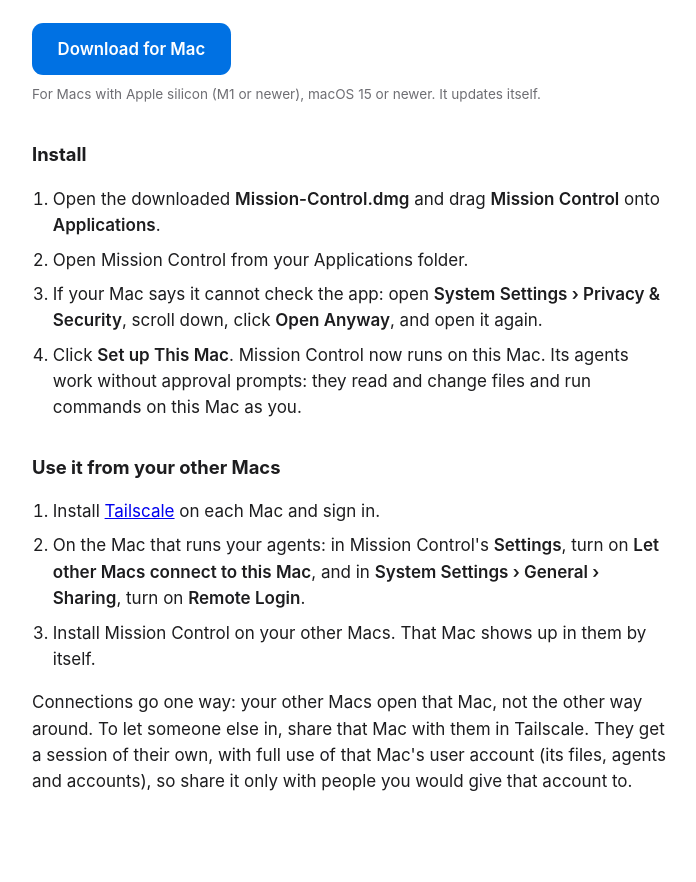
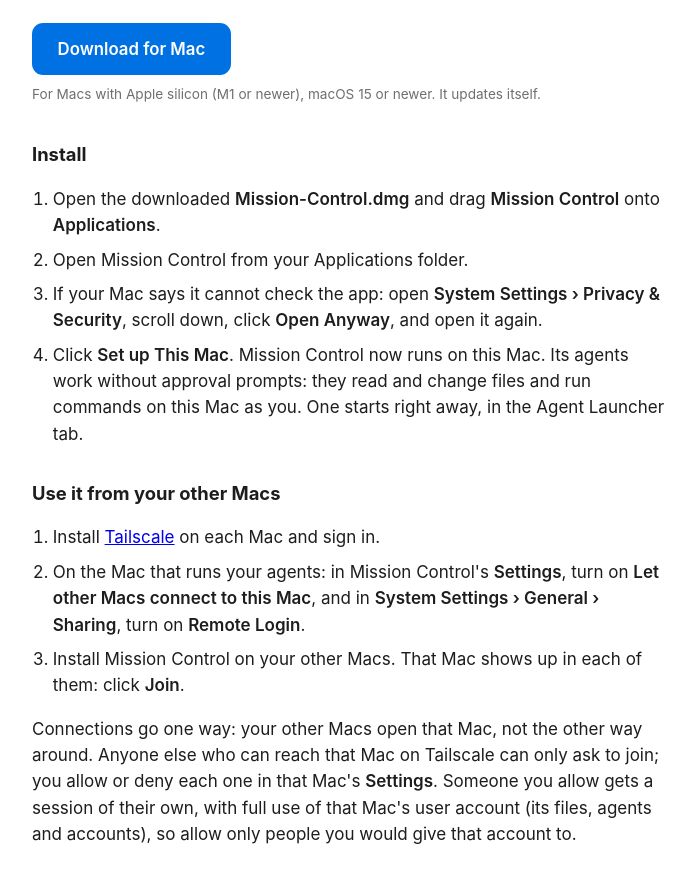
Before and after one commit to KaufNation/mission-control-app, a plain HTML site: page index.html in a window 1280 px wide. Shown: the part 154-1036 px from the top of the page, without its empty margins (288-984 px from the left). Before the commit the page ends 1013 px from the top, so only its background shows below. Drawn offline with Linux system fonts and the light colour scheme.

Commit message:
Download page: Join and Allow

```diff
--- a/index.html
+++ b/index.html
@@ -20,7 +20,7 @@ b{font-weight:600}
 <li>If your Mac says it cannot check the app: open <b>System Settings › Privacy &amp; Security</b>, scroll down, click
 <b>Open Anyway</b>, and open it again.</li>
 <li>Click <b>Set up This Mac</b>. Mission Control now runs on this Mac. Its agents work without approval prompts: they read
-and change files and run commands on this Mac as you.</li>
+and change files and run commands on this Mac as you. One starts right away, in the Agent Launcher tab.</li>
 </ol>
 
 <h2>Use it from your other Macs</h2>
@@ -28,9 +28,10 @@ and change files and run commands on this Mac as you.</li>
 <li>Install <a href="https://tailscale.com/download/mac">Tailscale</a> on each Mac and sign in.</li>
 <li>On the Mac that runs your agents: in Mission Control's <b>Settings</b>, turn on <b>Let other Macs connect to this Mac</b>,
 and in <b>System Settings › General › Sharing</b>, turn on <b>Remote Login</b>.</li>
-<li>Install Mission Control on your other Macs. That Mac shows up in them by itself.</li>
+<li>Install Mission Control on your other Macs. That Mac shows up in each of them: click <b>Join</b>.</li>
 </ol>
-<p>Connections go one way: your other Macs open that Mac, not the other way around. To let someone else in, share that Mac
-with them in Tailscale. They get a session of their own, with full use of that Mac's user account (its files, agents
-and accounts), so share it only with people you would give that account to.</p>
+<p>Connections go one way: your other Macs open that Mac, not the other way around. Anyone else who can reach that Mac on
+Tailscale can only ask to join; you allow or deny each one in that Mac's <b>Settings</b>. Someone you allow gets a session of
+their own, with full use of that Mac's user account (its files, agents and accounts), so allow only people you would
+give that account to.</p>
 </body></html>
```
